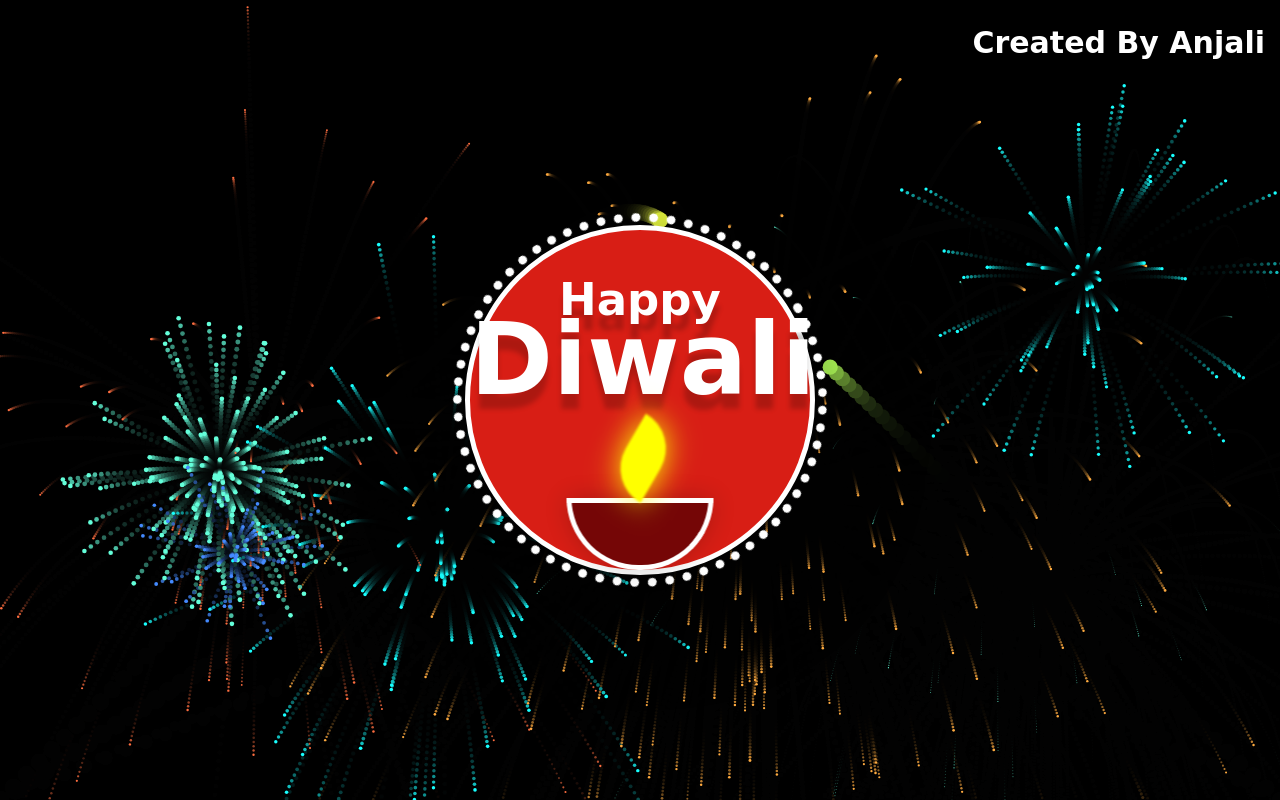
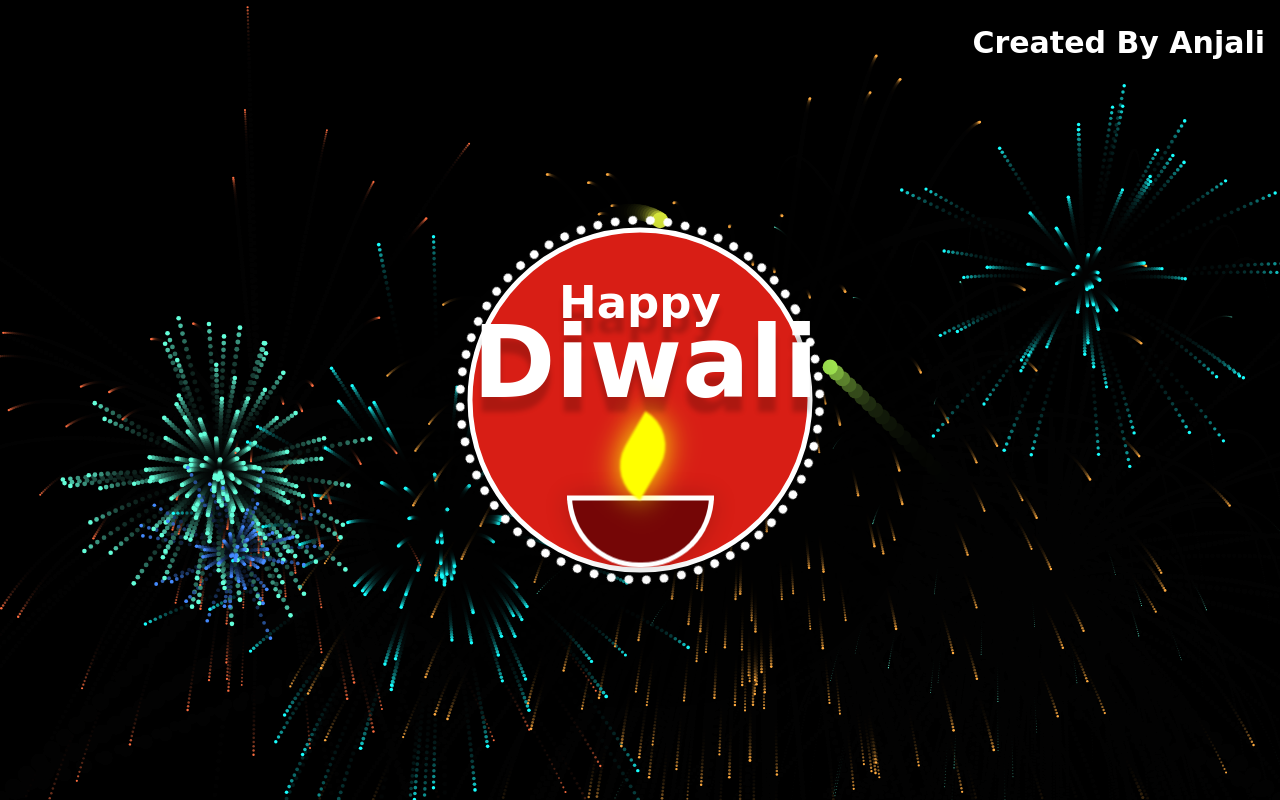
Before and after one commit to anj259/happy_diwali, a plain HTML site: page index.html in a window 1280 px wide. Drawn offline with Linux system fonts and the light colour scheme; a web font is replaced by a local one.

Commit message:
height n width changes

```diff
--- a/style.css
+++ b/style.css
@@ -20,8 +20,8 @@ z-index : -1;
     top: 50%;
     left: 50%;
     transform: translate(-50%, -50%);
-    width: 340px;
-    height: 340px;
+    width: 335px;
+    height: 335px;
     background: rgb(216 30 21);
     border-radius: 50%;
     border: 5px solid white;
```
